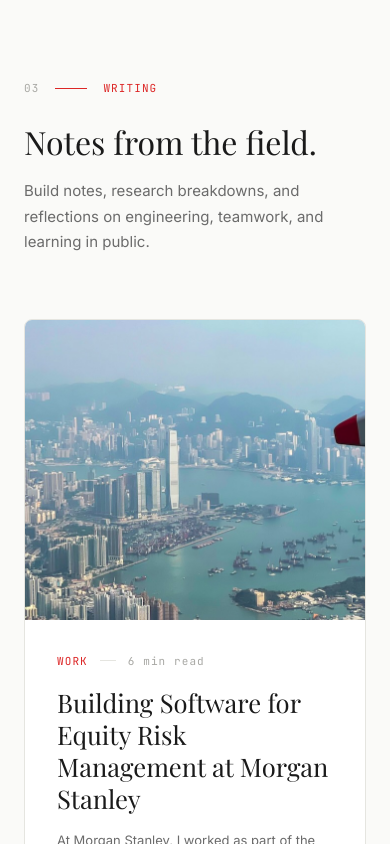
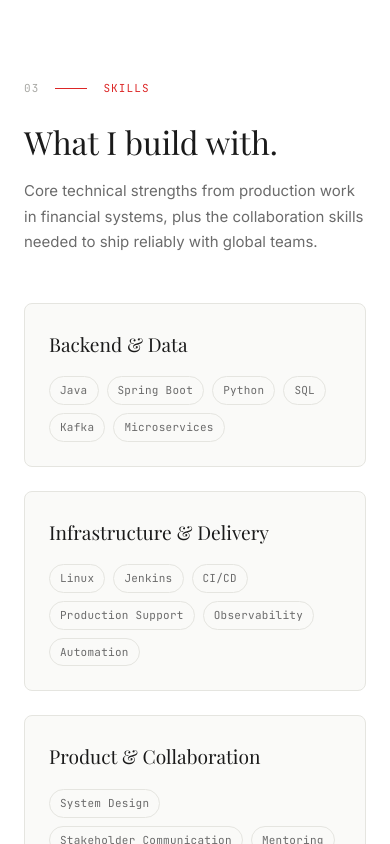
Before and after one commit to dulangaj/dulangaj.github.io, a React (Vite) app: page / in a window 390 px wide. Shown: the part 4080-4924 px from the top of the page. Built offline with nearby package versions, Linux system fonts and the light colour scheme; a web font is replaced by a local one.

Commit message:
Add dedicated skills section and navigation anchor

```diff
--- a/src/App.tsx
+++ b/src/App.tsx
@@ -7,6 +7,7 @@ import { NowStrip }   from '@/components/ui/NowStrip'
 import { Featured }   from '@/components/sections/Featured'
 import { Experience } from '@/components/sections/Experience'
 import { Writing }    from '@/components/sections/Writing'
+import { Skills }     from '@/components/sections/Skills'
 import { homeSections } from '@/data/homeSections'
 
 const PostDetail = lazy(async () => {
@@ -31,6 +32,7 @@ function HomePage() {
         {homeSections.now && <NowStrip />}
         {homeSections.featured && <Featured />}
         {homeSections.experience && <Experience />}
+        {homeSections.skills && <Skills />}
         {homeSections.writing && <Writing />}
       </main>
       <Footer />
--- /dev/null
+++ b/src/components/sections/Skills.tsx
@@ -0,0 +1,52 @@
+import { FadeIn } from '@/components/ui/FadeIn'
+import { SectionLabel } from '@/components/ui/SectionLabel'
+
+const skillGroups = [
+  {
+    title: 'Backend & Data',
+    items: ['Java', 'Spring Boot', 'Python', 'SQL', 'Kafka', 'Microservices'],
+  },
+  {
+    title: 'Infrastructure & Delivery',
+    items: ['Linux', 'Jenkins', 'CI/CD', 'Production Support', 'Observability', 'Automation'],
+  },
+  {
+    title: 'Product & Collaboration',
+    items: ['System Design', 'Stakeholder Communication', 'Mentoring', 'Cross-region Delivery', 'Reliability Engineering'],
+  },
+]
+
+export function Skills() {
+  return (
+    <section id="skills" className="px-6 md:px-12 py-24 bg-[var(--color-surface)]">
+      <div className="max-w-7xl mx-auto">
+        <FadeIn>
+          <SectionLabel text="Skills" index="03" />
+          <h2 className="font-display text-[clamp(2rem,5vw,3.5rem)] text-[var(--color-ink)] mb-4 leading-tight">
+            What I build with.
+          </h2>
+          <p className="font-body text-[15px] text-[var(--color-muted)] mb-12 max-w-2xl">
+            Core technical strengths from production work in financial systems, plus the collaboration skills needed to ship reliably with global teams.
+          </p>
+        </FadeIn>
+
+        <div className="grid grid-cols-1 md:grid-cols-3 gap-6">
+          {skillGroups.map((group, idx) => (
+            <FadeIn key={group.title} delay={0.06 * idx}>
+              <article className="h-full rounded-lg border border-[var(--color-rule)] p-6 bg-[var(--color-paper)]">
+                <h3 className="font-display text-[1.2rem] text-[var(--color-ink)] mb-4">{group.title}</h3>
+                <ul className="flex flex-wrap gap-2">
+                  {group.items.map((item) => (
+                    <li key={item} className="font-mono text-[11px] tracking-wide text-[var(--color-muted)] px-2.5 py-1 rounded-full border border-[var(--color-rule)]">
+                      {item}
+                    </li>
+                  ))}
+                </ul>
+              </article>
+            </FadeIn>
+          ))}
+        </div>
+      </div>
+    </section>
+  )
+}
--- a/src/components/sections/Writing.tsx
+++ b/src/components/sections/Writing.tsx
@@ -148,7 +148,7 @@ export function Writing() {
     <section id="writing" className="px-6 md:px-12 py-24">
       <div className="max-w-7xl mx-auto">
         <FadeIn>
-          <SectionLabel text="Writing" index="03" />
+          <SectionLabel text="Writing" index="04" />
           <h2 className="font-display text-[clamp(2rem,5vw,3.5rem)] text-[var(--color-ink)] mb-4 leading-tight">
             Notes from the field.
           </h2>
--- a/src/data/homeSections.ts
+++ b/src/data/homeSections.ts
@@ -3,6 +3,7 @@ export const homeSections = {
   now:        false,
   featured:   true,
   experience: true,
+  skills:     true,
   writing:    true,
 } as const
 
--- a/src/models/SiteConfig.ts
+++ b/src/models/SiteConfig.ts
@@ -68,6 +68,7 @@ export const SiteConfig = new SiteConfigClass({
   nav: [
     { label: 'Projects',    href: '#featured'    },
     { label: 'Experience',  href: '#experience'  },
+    { label: 'Skills',      href: '#skills'      },
     { label: 'Writing',     href: '#writing'     },
     { label: 'Contact',     href: '#contact'     },
     { label: 'Map',         href: '/map'         },
```
